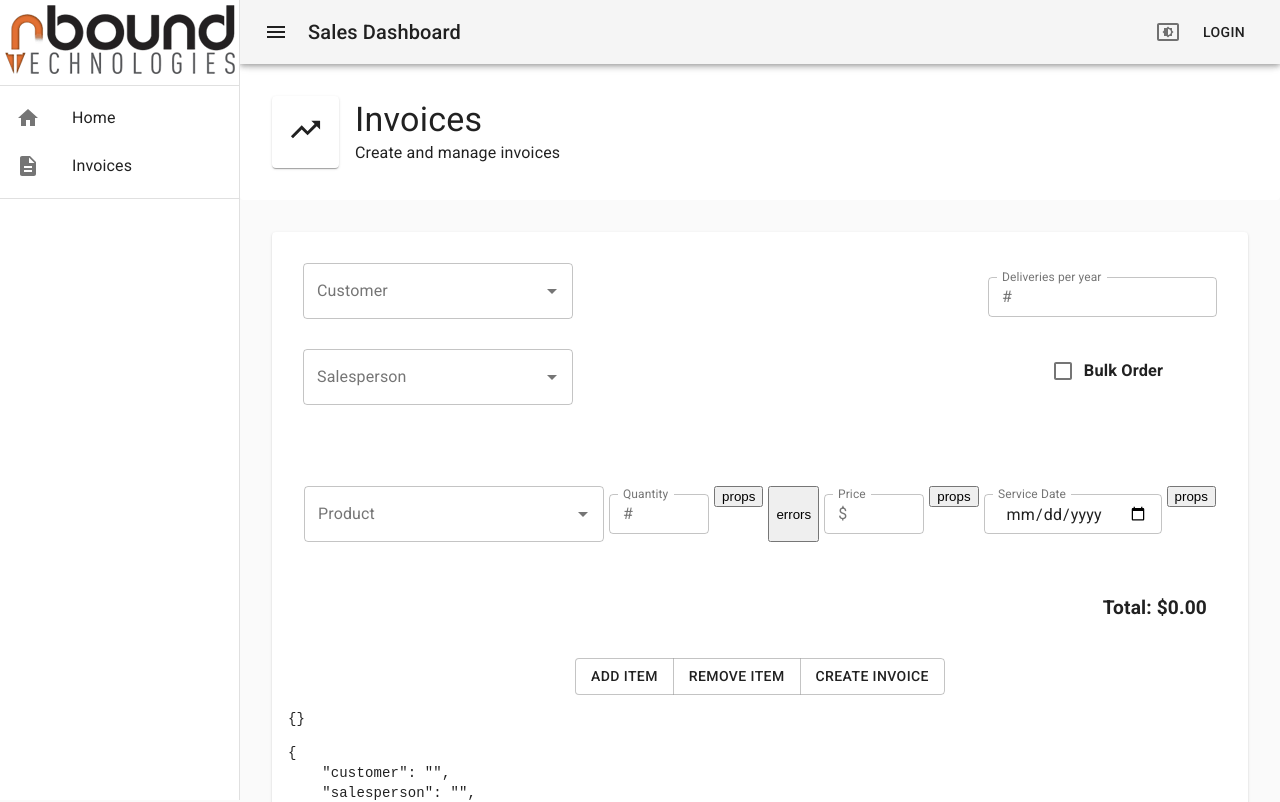
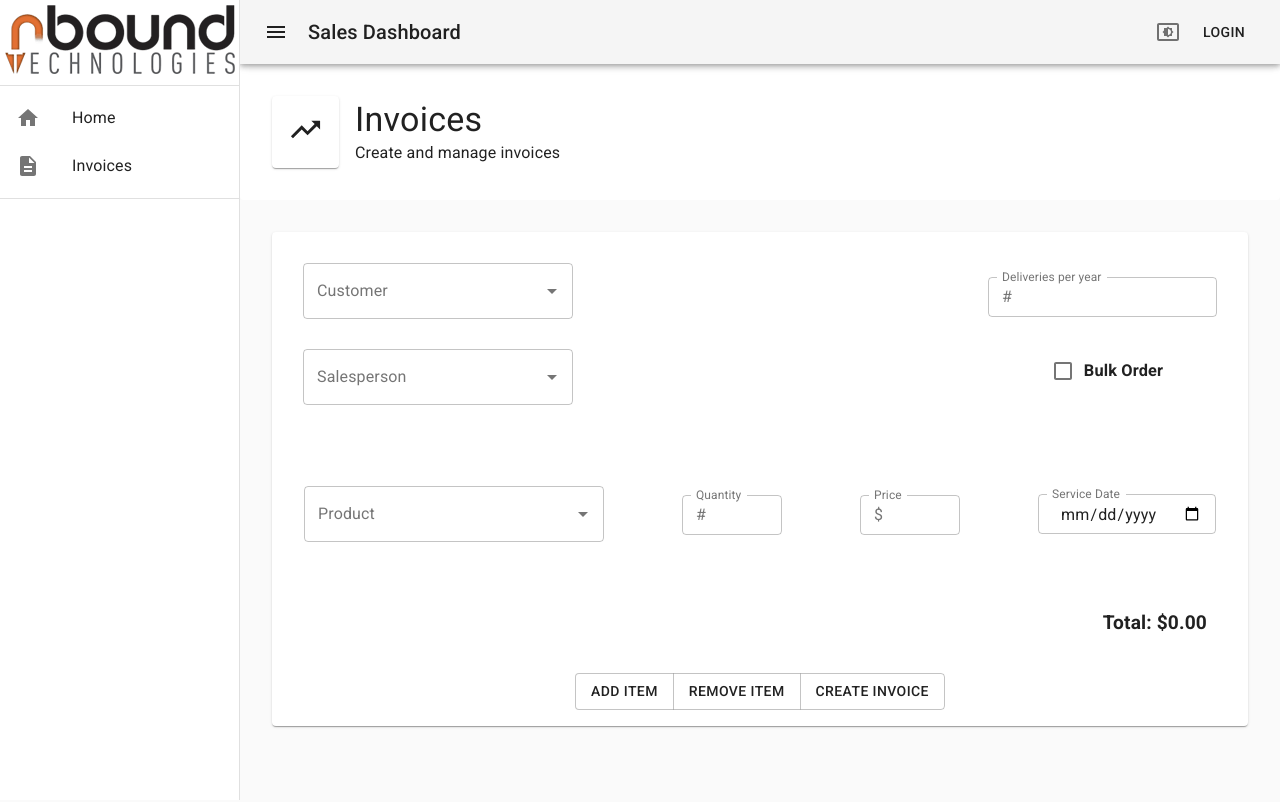
Before and after one commit to cwil423/sales-dashboard-front, a React (Create React App) app: page /invoice in a window 1280 px wide. Shown: the top 802 px of the page. Built offline with nearby package versions, Linux system fonts and the light colour scheme.

Commit message:
Finished validation on invoice form.

```diff
--- a/src/Components/ErrorMessage.js
+++ b/src/Components/ErrorMessage.js
@@ -1,21 +1,50 @@
+import { makeStyles } from '@material-ui/core';
 import React, { useEffect } from 'react';
 
+const useStyles = makeStyles(() => ({
+  message: {
+    color: 'red',
+    paddingTop: '15px',
+  },
+}));
+
 export default function ErrorMessage(props) {
-  useEffect(() => {
-    console.log(props);
-  });
+  const classes = useStyles();
+  const key = props.id - 1;
 
   let message = '';
-  if (JSON.stringify(props.errors) !== {}) {
-    // message = props.errors.products[0]
-    console.log(props.errors);
+
+  switch (props.type) {
+    case 'product':
+      if (props.errors.products && props.touched.products) {
+        if (props.errors.products[key]) {
+          if (props.errors.products[key].product) {
+            message = props.errors.products[key].product;
+          }
+        }
+      }
+      break;
+    case 'quantity':
+      if (props.errors.products && props.touched.products) {
+        if (props.errors.products[key]) {
+          if (props.errors.products[key].quantity) {
+            message = props.errors.products[key].quantity;
+          }
+        }
+      }
+      break;
+    case 'price':
+      if (props.errors.products && props.touched.products) {
+        if (props.errors.products[key]) {
+          if (props.errors.products[key].price) {
+            message = props.errors.products[key].price;
+          }
+        }
+      }
+      break;
+    default:
+      break;
   }
 
-  return (
-    <div>
-      <button type="button" onClick={() => console.log(props)}>
-        props
-      </button>
-    </div>
-  );
+  return <div className={classes.message}>{message}</div>;
 }
--- a/src/Components/Invoice.js
+++ b/src/Components/Invoice.js
@@ -116,14 +116,7 @@ const Invoice = () => {
     });
   };
 
-  const submitHandler = () => {
-    const invoice = {
-      // customer,
-      // salesperson,
-      // items,
-      // frequency,
-      // bulk,
-    };
+  const submitHandler = (invoice) => {
     axios({
       method: 'post',
       url: 'http://localhost:4000/sales/invoice',
@@ -144,18 +137,29 @@ const Invoice = () => {
   };
 
   const yupSchema = object().shape({
-    customer: object().required(),
-    salesperson: object().required(),
+    customer: object().required().typeError('customer is a required field'),
+    salesperson: object()
+      .required()
+      .typeError('salesperson is a required field'),
     frequency: number()
-      .typeError('deliveries per year is a required field')
-      .required('deliveries per year is a required field'),
+      .typeError('deliveries per year must be a number')
+      .required('deliveries per year is a required field')
+      .min(1, 'deliveries per year must at least be 1'),
     bulk: boolean().required(),
     products: array().of(
       object().shape({
-        product: object().required(),
-        price: number().required(),
-        quantity: number().required(),
-        serviceDate: date().required(),
+        product: object()
+          .required('product is a required field')
+          .typeError('product is a required field'),
+        price: number()
+          .required('price is a required field')
+          .min(1, 'price must at least be 1')
+          .typeError('price must be a number'),
+        quantity: number()
+          .required('quantity is a required')
+          .min(1, 'quantity must at least be 1')
+          .typeError('price must be a number'),
+        serviceDate: date(),
       })
     ),
   });
@@ -176,15 +180,21 @@ const Invoice = () => {
             initialValues={{
               customer: '',
               salesperson: '',
-              frequency: null,
+              frequency: '',
               bulk: false,
               products: [
-                { id: 1, product: '', price: 0, quantity: 0, serviceDate: '' },
+                {
+                  id: 1,
+                  product: '',
+                  price: '',
+                  quantity: '',
+                  serviceDate: '',
+                },
               ],
             }}
             validationSchema={yupSchema}
             onSubmit={(values, errors) => {
-              console.log(values, errors);
+              submitHandler(values);
             }}
           >
             {({ errors, values, setFieldValue, touched }) => (
@@ -221,7 +231,6 @@ const Invoice = () => {
                       classname={classes.errorMessage}
                       name="customer"
                     />
-                    <div>{errors.customer ? console.log(errors) : null}</div>
                     <Field
                       name="salesperson"
                       component={Autocomplete}
@@ -286,6 +295,7 @@ const Invoice = () => {
                   <Field
                     as={ProductFields}
                     errors={errors}
+                    touched={touched}
                     numberOfItems={values.products}
                     addProductInfo={(value, id, type) => {
                       const itemArray = JSON.parse(
@@ -332,8 +342,8 @@ const Invoice = () => {
                         itemArray.push({
                           id,
                           product: '',
-                          price: 0,
-                          quantity: 0,
+                          price: '',
+                          quantity: '',
                           serviceDate: '',
                         });
                         setFieldValue('products', itemArray);
@@ -355,13 +365,9 @@ const Invoice = () => {
                     >
                       Remove Item
                     </Button>
-                    <Button type="submit" onClick={submitHandler}>
-                      Create Invoice
-                    </Button>
+                    <Button type="submit">Create Invoice</Button>
                   </ButtonGroup>
                 </div>
-                <pre>{JSON.stringify(errors, null, 4)}</pre>
-                <pre>{JSON.stringify(values, null, 4)}</pre>
               </Form>
             )}
           </Formik>
--- a/src/Components/ProductField.js
+++ b/src/Components/ProductField.js
@@ -34,6 +34,16 @@ const useStyles = makeStyles((theme) => ({
     display: 'flex',
     marginLeft: '0px',
   },
+  errorBox: {
+    display: 'flex',
+    flexDirection: 'column',
+    // backgroundColor: 'red',
+    alignItems: 'center',
+    justifyContent: 'space-evenly',
+  },
+  error: {
+    color: 'red',
+  },
 }));
 
 export default function ProductFields(props) {
@@ -54,6 +64,7 @@ export default function ProductFields(props) {
   return (
     <div>
       <div className={classes.productSection}>
+        <div className={classes.errorBox}>
           <Autocomplete
             id="combo-box-demo"
             options={productsList}
@@ -72,13 +83,8 @@ export default function ProductFields(props) {
               props.addProductInfo(newValue, props.id, 'product');
             }}
           />
-        {/* <ErrorMessage
-          render={(message) => (
-            <div className={classes.errorMessage}>{message}</div>
-          )}
-          classname={classes.errorMessage}
-          name="products"
-        /> */}
+          <ErrorMessage {...props} type="product" className={classes.error} />
+        </div>
         {/* <TextField
           id="outlined-basic"
           type="text"
@@ -92,6 +98,7 @@ export default function ProductFields(props) {
             props.addProductInfo(event.target.value, props.id, 'serviceDate');
           }}
         /> */}
+        <div className={classes.errorBox}>
           <TextField
             className={classes.priceAndQuantity}
             id="outlined-basic"
@@ -100,27 +107,17 @@ export default function ProductFields(props) {
             variant="outlined"
             margin="dense"
             InputProps={{
-            startAdornment: <InputAdornment position="start">#</InputAdornment>,
+              startAdornment: (
+                <InputAdornment position="start">#</InputAdornment>
+              ),
             }}
             onChange={(event) => {
               props.addProductInfo(event.target.value, props.id, 'quantity');
             }}
           />
-        <ErrorMessage {...props} />
-        {/* <ErrorMessage
-          render={(message) => (
-            <div className={classes.errorMessage}>{message}</div>
-          )}
-          classname={classes.errorMessage}
-          name="quantity"
-        /> */}
-        <button
-          onClick={
-            props.errors.products ? console.log(props.errors.products[0]) : null
-          }
-        >
-          errors
-        </button>
+          <ErrorMessage {...props} type="quantity" className={classes.error} />
+        </div>
+        <div className={classes.errorBox}>
           <TextField
             className={classes.priceAndQuantity}
             id="outlined-basic"
@@ -129,19 +126,17 @@ export default function ProductFields(props) {
             margin="dense"
             size="small"
             InputProps={{
-            startAdornment: <InputAdornment position="start">$</InputAdornment>,
+              startAdornment: (
+                <InputAdornment position="start">$</InputAdornment>
+              ),
             }}
             onChange={(event) => {
               props.addProductInfo(event.target.value, props.id, 'price');
             }}
           />
-        <ErrorMessage
-          render={(message) => (
-            <div className={classes.errorMessage}>{message}</div>
-          )}
-          classname={classes.errorMessage}
-          name="price"
-        />
+          <ErrorMessage {...props} type="price" className={classes.error} />
+        </div>
+
         <TextField
           id="outlined-basic"
           type="date"
@@ -155,13 +150,6 @@ export default function ProductFields(props) {
             props.addProductInfo(event.target.value, props.id, 'serviceDate');
           }}
         />
-        <ErrorMessage
-          render={(message) => (
-            <div className={classes.errorMessage}>{message}</div>
-          )}
-          classname={classes.errorMessage}
-          name="date"
-        />
       </div>
     </div>
   );
```
Lines whose indentation alone changed are shown as unchanged.
